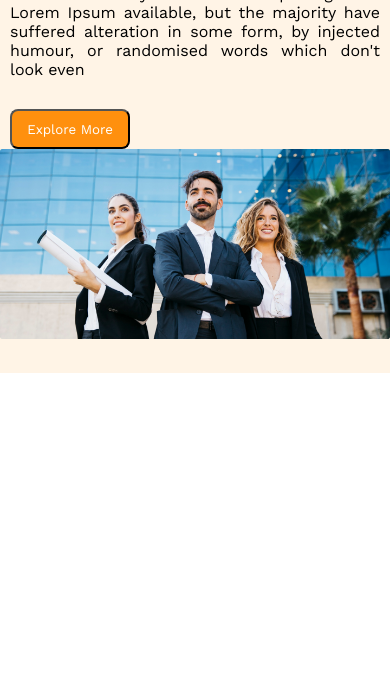
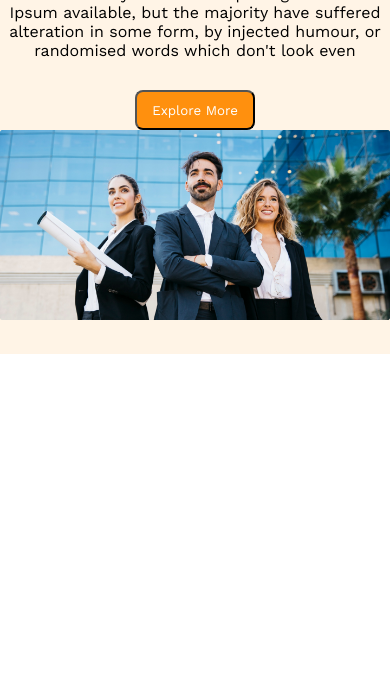
Before and after one commit to MdErsadulIslam/g3-architects, a plain HTML site: page index.html in a window 390 px wide. Shown: the part 169-844 px from the top of the page. Drawn offline with nearby package versions, Linux system fonts and the light colour scheme.

Commit message:
responsive change

```diff
--- a/style.css
+++ b/style.css
@@ -49,6 +49,21 @@ ul li a{
 ul li{
     list-style: none;
 }
+
+
+
+
+
+
+
+
+
+
+
+
+
+
+
 /* responsive */
 @media screen and (max-width:576px) {
   h1{
@@ -68,7 +83,7 @@ ul li{
     border-radius: 8px;
 }
 .header-text{
-    text-align: justify;
-    margin: 0 10px;
+    /* text-align: justify; */
+    margin: 0 0;
 }
 }
```
Also changed, not shown: index.html (+1 -0 lines).
